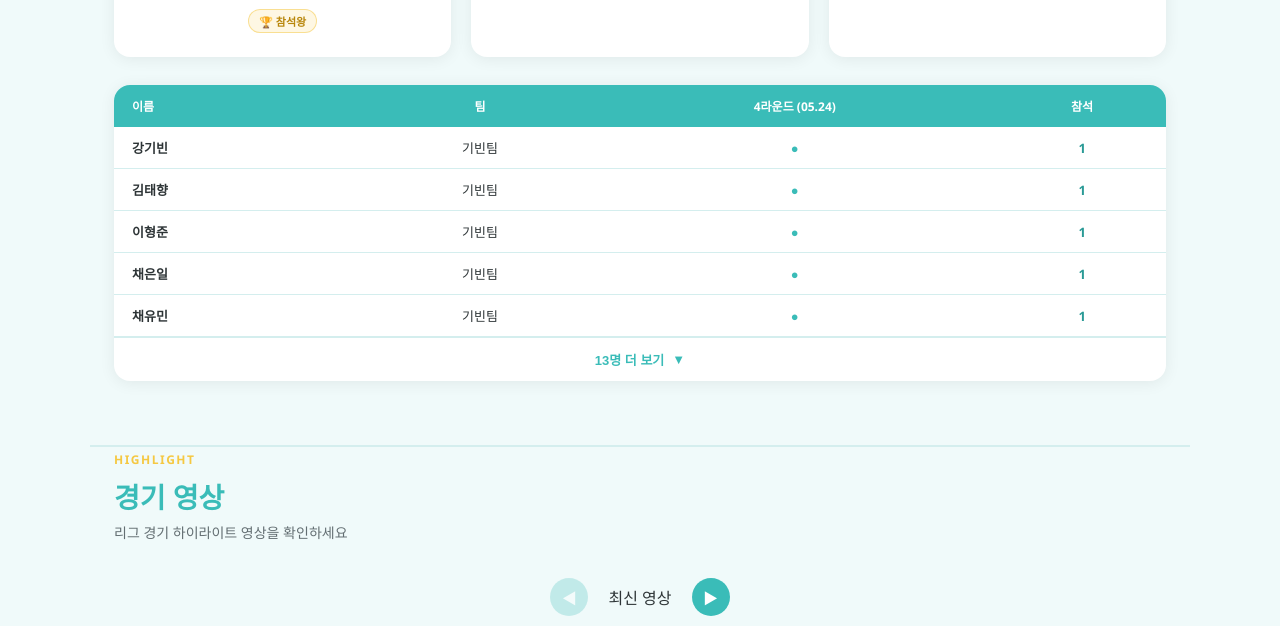
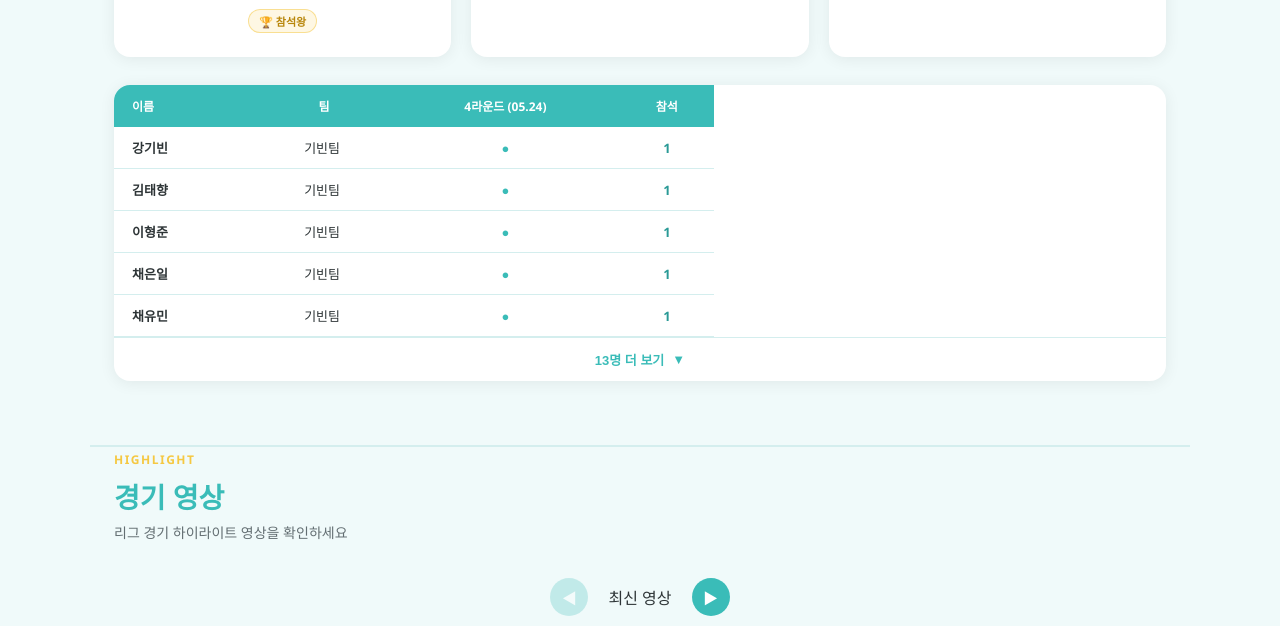
Before and after one commit to eazycare16618991/wolmunfc, a plain HTML site: page index.html in a window 1280 px wide. Shown: the part 2833-3459 px from the top of the page. Drawn offline with Linux system fonts and the light colour scheme.

Commit message:
참석테이블 overflow 수정 및 white-space nowrap 테이블 전체 적용 (#20)
https://claude.ai/code/session_01AqVvmgQhRAtGqTrd2zRe4K

Co-authored-by: Claude <noreply@anthropic.com>

```diff
--- a/index.html
+++ b/index.html
@@ -554,11 +554,11 @@
       background: var(--card);
       border-radius: 16px;
       box-shadow: 0 2px 16px rgba(0,0,0,0.07);
-      overflow: hidden;
       overflow-x: auto;
+      overflow-y: visible;
       -webkit-overflow-scrolling: touch;
     }
-    .attend-table { width: 100%; border-collapse: collapse; min-width: 560px; }
+    .attend-table { border-collapse: collapse; min-width: 600px; white-space: nowrap; }
     .attend-table th {
       background: var(--primary);
       color: #fff;
@@ -566,6 +566,7 @@
       font-weight: 600;
       padding: 12px 10px;
       text-align: center;
+      white-space: nowrap;
     }
     .attend-table th:first-child { text-align: left; padding-left: 18px; }
     .attend-table td {
@@ -575,8 +576,8 @@
       text-align: center;
       white-space: nowrap;
     }
-    .attend-table td:first-child { text-align: left; font-weight: 600; padding-left: 18px; white-space: nowrap; }
-    .attend-table td:nth-child(2) { white-space: nowrap; }
+    .attend-table td:first-child { text-align: left; font-weight: 600; padding-left: 18px; }
+    .attend-table td:nth-child(2) { padding-right: 14px; }
     .attend-table tr:last-child td { border-bottom: none; }
     .attend-table tr:hover td { background: #f8fafb; }
     .attend-o { color: var(--primary); font-weight: 700; }
```
